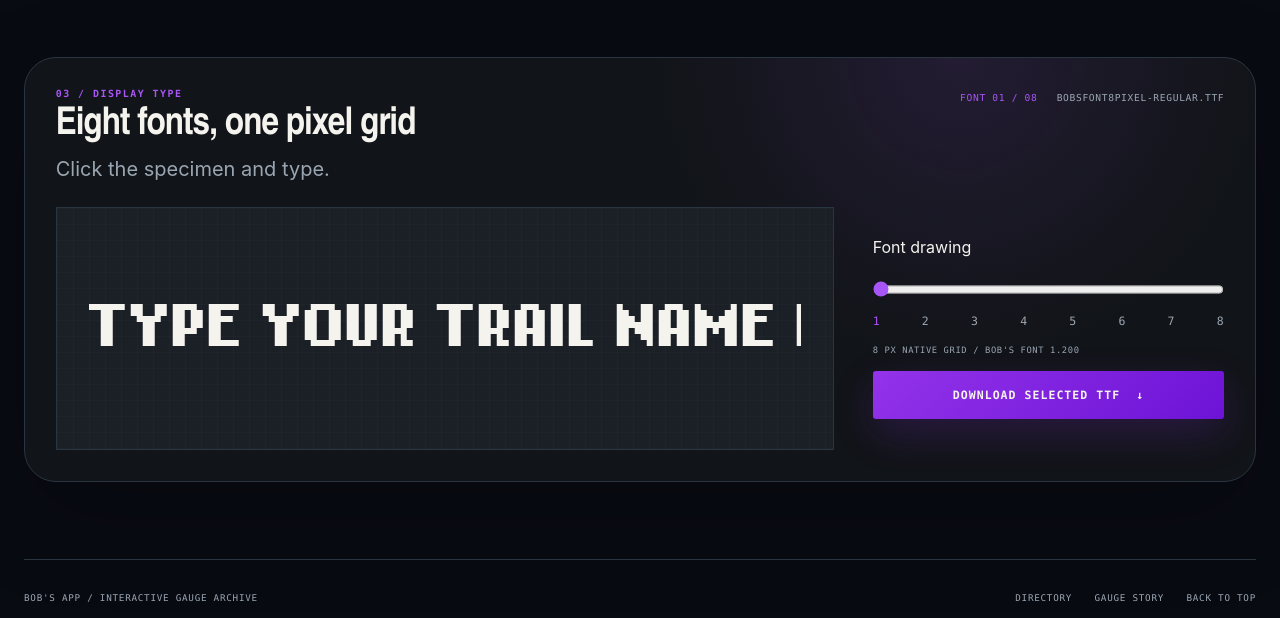
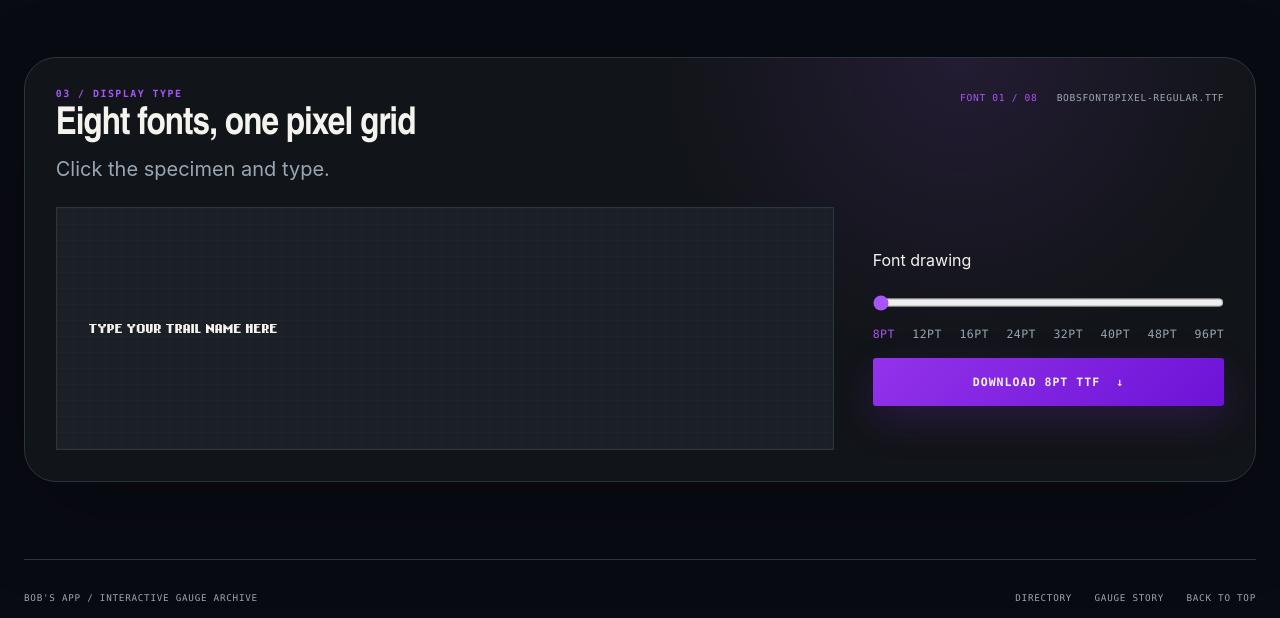
Before and after one commit to Hamhox/bobs-app, a PHP site: page /apps/interactive-gauges in a window 1280 px wide. Shown: the part 1651-2269 px from the top of the page. Run offline with PHP 8.4, Linux system fonts and the light colour scheme.

Commit message:
Keep Bob's Font previews on a true point scale

```diff
--- a/apps/interactive-gauges/font-playground.js
+++ b/apps/interactive-gauges/font-playground.js
@@ -1,15 +1,4 @@
 const FONT_GRIDS = [8, 12, 16, 24, 32, 40, 48, 96];
-
-const PREVIEW_SIZES = {
-  8: 48,
-  12: 48,
-  16: 48,
-  24: 48,
-  32: 64,
-  40: 40,
-  48: 48,
-  96: 96,
-};
 
 export function initializeFontPlayground(root, assetBase) {
   if (!root) return;
@@ -17,8 +6,8 @@ export function initializeFontPlayground(root, assetBase) {
   const gridInput = root.querySelector("#font-grid");
   const position = root.querySelector("#font-position");
   const activeFile = root.querySelector("#font-active-file");
-  const activeFace = root.querySelector("#font-active-face");
   const download = root.querySelector("#font-download");
+  const downloadLabel = root.querySelector("#font-download-label");
 
   function updatePreview() {
     const index = Number(gridInput.value);
@@ -26,16 +15,16 @@ export function initializeFontPlayground(root, assetBase) {
     const fileName = `BobsFont${grid}Pixel-Regular.ttf`;
 
     root.dataset.grid = String(grid);
-    root.style.setProperty("--font-preview-size", `${PREVIEW_SIZES[grid]}px`);
+    root.style.setProperty("--font-preview-size", `${grid}pt`);
     position.textContent = `Font ${String(index + 1).padStart(2, "0")} / 08`;
     activeFile.textContent = fileName;
-    activeFace.textContent = `${grid} PX native grid / Bob's Font 1.200`;
     gridInput.setAttribute(
       "aria-valuetext",
-      `Font ${index + 1} of 8, ${grid} pixel native grid`,
+      `${grid} point font drawing, ${index + 1} of 8`,
     );
     download.href = `${assetBase}/ttf/${fileName}`;
     download.download = fileName;
+    downloadLabel.textContent = `Download ${grid}pt TTF`;
   }
 
   gridInput.addEventListener("input", updatePreview);
--- a/apps/interactive-gauges/index.html
+++ b/apps/interactive-gauges/index.html
@@ -185,7 +185,6 @@
                 autocomplete="off"
                 autocapitalize="characters"
                 spellcheck="false"
-                aria-describedby="font-active-face"
               />
             </div>
 
@@ -200,24 +199,20 @@
                   step="1"
                   value="0"
                   aria-label="Font drawing"
-                  aria-valuetext="Font 1 of 8, 8 pixel native grid"
-                  aria-describedby="font-active-face"
+                  aria-valuetext="8 point font drawing, 1 of 8"
                 />
                 <span class="font-drawing-control__range" aria-hidden="true">
-                  <span>1</span><span>2</span><span>3</span><span>4</span>
-                  <span>5</span><span>6</span><span>7</span><span>8</span>
+                  <span>8pt</span><span>12pt</span><span>16pt</span><span>24pt</span>
+                  <span>32pt</span><span>40pt</span><span>48pt</span><span>96pt</span>
                 </span>
               </label>
 
-              <p class="font-playground__face-detail" id="font-active-face">
-                8 PX native grid / Bob's Font 1.200
-              </p>
               <a
                 class="gauges-button gauges-button--primary"
                 id="font-download"
                 href="/apps/interactive-gauges/assets/fonts/bobs-font-v1/ttf/BobsFont8Pixel-Regular.ttf"
                 download="BobsFont8Pixel-Regular.ttf"
-              >Download selected TTF <span aria-hidden="true">&#8595;</span></a>
+              ><span id="font-download-label">Download 8pt TTF</span> <span aria-hidden="true">&#8595;</span></a>
             </div>
           </div>
         </div>
--- a/apps/interactive-gauges/interactive-gauges.css
+++ b/apps/interactive-gauges/interactive-gauges.css
@@ -631,7 +631,7 @@
 }
 
 .font-playground {
-  --font-preview-size: 48px;
+  --font-preview-size: 8pt;
   padding: clamp(1.25rem, 2.4vw, 2rem);
   overflow: hidden;
   border: 1px solid var(--brand-border);
@@ -652,7 +652,6 @@
 
 .font-playground__eyebrow,
 .font-playground__file,
-.font-playground__face-detail,
 .font-drawing-control__range {
   font-family: "IBM Plex Mono", Consolas, monospace;
   text-transform: uppercase;
@@ -790,14 +789,6 @@
 
 .font-drawing-control__range span:first-child {
   color: var(--brand-purple-glow);
-}
-
-.font-playground__face-detail {
-  min-height: 1.2em;
-  margin: 0;
-  color: var(--brand-muted);
-  font-size: 0.55rem;
-  letter-spacing: 0.07em;
 }
 
 .font-playground__controls .gauges-button {
```
